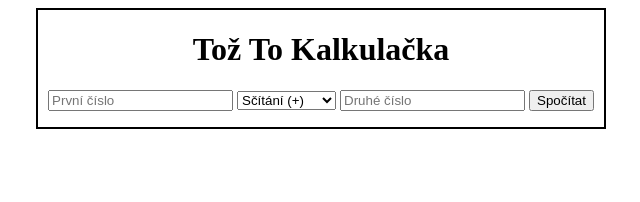
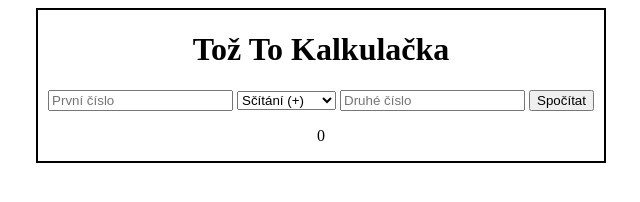
Before and after one commit to lekonad/MOAna, a plain HTML site: page index.html in a window 1280 px wide. Both pictures are taken after a click on the button "Spočítat". Shown: the whole page, without its empty margins (319-959 px from the left). Drawn offline with Linux system fonts and the light colour scheme.

Commit message:
uprava kalkulacky

```diff
--- a/app.js
+++ b/app.js
@@ -11,8 +11,8 @@ if ('serviceWorker' in navigator) {
 }
 
 function calculate() {
-    const prvnicislo = document.getElementById("prvni").value;
-    const druhecislo = document.getElementById("druhe").value;
+    const prvnicislo = Number(document.getElementById("prvni").value);
+    const druhecislo = Number(document.getElementById("druhe").value);
     const operator = document.getElementById("operace").value;
     const vysledek = document.getElementById("vysledek");
 
--- a/index.html
+++ b/index.html
@@ -14,7 +14,7 @@
         <form id="calcForm">
             <input type="number" id="prvni" placeholder="První číslo" required>
             <select id="operace">
-                <option value="scitani">Sčítání (+)</option>´
+                <option value="scitani">Sčítání (+)</option>
                 <option value="odecitani">Odečítání (-)</option>
                 <option value="nasobeni">Násobení (x)</option>
                 <option value="deleni">Dělení (÷)</option>
```
